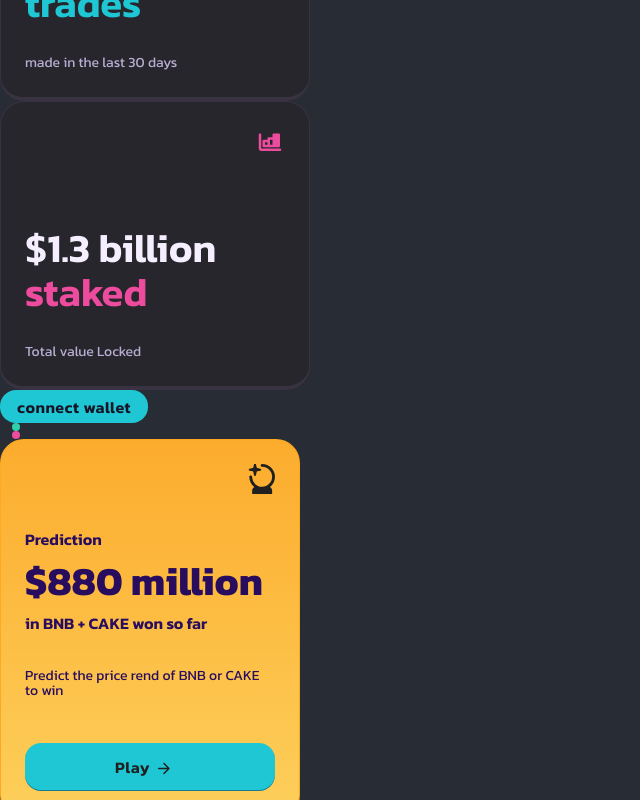
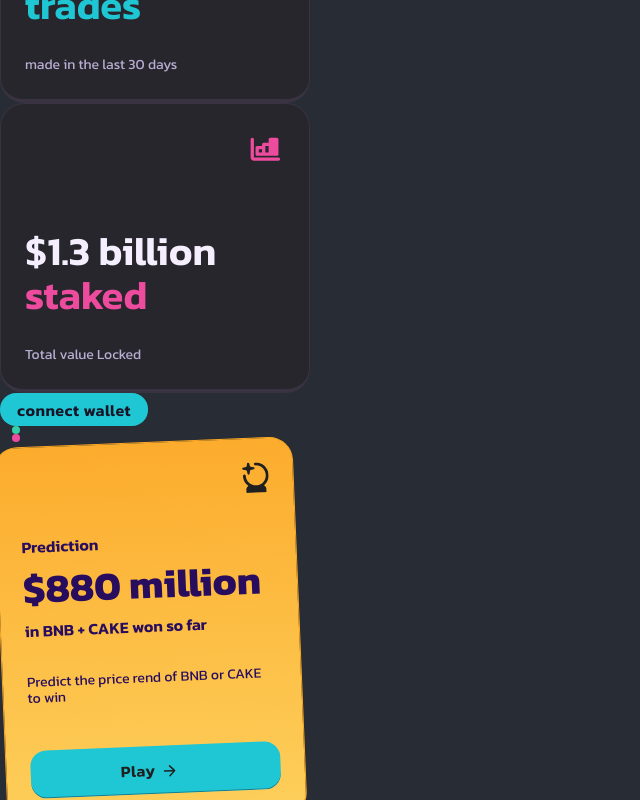
Before and after one commit to Develhope-e3/pancake-swap, a React (Create React App) app: page /dev in a window 1280 px wide. Shown: the part 900-1700 px from the top of the page, without its empty margins (0-640 px from the left). Built offline with nearby package versions, Linux system fonts and the light colour scheme; the HTML template or start-up script is replaced by a standard one.

Commit message:
refactor: cards

```diff
--- /dev/null
+++ b/src/assets/iconos/BreakPoints.jsx
@@ -0,0 +1,25 @@
+import React from 'react'
+
+/**
+ * @param {string} color - color asignado al icono
+ * @param {JSX.Element} svg - SVG element o React-Icon
+ *
+ * @returns Estructura HTML
+ */
+
+const BreakPoints = (color) => {
+  return (
+    <svg
+      viewBox="0 0 24 24"
+      fill={"var(--color-primary)"}
+      width="36px"
+      xmlns="http://www.w3.org/2000/svg"
+      className="sc-bcPKhP bIlHZF">
+      <path d="M21.2628 15.8306C21.5556 16.1235 21.5556 16.5983 21.2628 16.8912L18.654 19.5H20.3789C20.7931 19.5 21.1289 19.8358 21.1289 20.25C21.1289 20.6642 20.7931 21 20.3789 21L16.8433 21C16.4291 21 16.0933 20.6642 16.0933 20.25V16.7145C16.0933 16.3002 16.4291 15.9645 16.8433 15.9645C17.2575 15.9645 17.5933 16.3002 17.5933 16.7145V18.4393L20.2021 15.8306C20.495 15.5377 20.9699 15.5377 21.2628 15.8306Z"></path>
+      <path d="M2.81293 7.78034C3.10583 8.07323 3.5807 8.07323 3.87359 7.78034L6.48235 5.17158L6.48235 6.89645C6.48235 7.31067 6.81814 7.64645 7.23235 7.64645C7.64656 7.64645 7.98235 7.31067 7.98235 6.89645L7.98235 3.36092C7.98235 3.16201 7.90333 2.97124 7.76268 2.83059C7.62203 2.68994 7.43126 2.61092 7.23235 2.61092L3.69682 2.61092C3.2826 2.61092 2.94682 2.9467 2.94682 3.36092C2.94682 3.77513 3.2826 4.11092 3.69682 4.11092H5.42169L2.81293 6.71968C2.52004 7.01257 2.52004 7.48744 2.81293 7.78034Z"></path>
+      <path d="M8.46203 20.5622C8.66377 20.5827 8.86846 20.5932 9.07561 20.5932C12.3893 20.5932 15.0756 17.9069 15.0756 14.5932C18.3893 14.5932 21.0756 11.9069 21.0756 8.59315C21.0756 5.69362 19.0189 3.27448 16.2847 2.71504C15.9185 2.64011 15.5402 2.59853 15.153 2.59363C15.1272 2.5933 15.1014 2.59314 15.0755 2.59314C11.7618 2.59314 9.07549 5.27943 9.07549 8.59314C5.76179 8.59314 3.07549 11.2794 3.07549 14.5931C3.07549 17.5962 5.28172 20.0839 8.16175 20.524C8.26107 20.5392 8.36118 20.5519 8.46203 20.5622ZM5.07549 14.5931C5.07549 12.384 6.86636 10.5931 9.07549 10.5931C9.19246 10.5931 9.30806 10.5981 9.42214 10.6079C10.0255 12.3008 11.3678 13.6431 13.0607 14.2465C13.0705 14.3606 13.0755 14.4762 13.0755 14.5931C13.0755 16.8023 11.2846 18.5931 9.07549 18.5931C6.86636 18.5931 5.07549 16.8023 5.07549 14.5931ZM11.0755 8.59314C11.0755 6.384 12.8664 4.59314 15.0755 4.59314C17.2846 4.59314 19.0755 6.384 19.0755 8.59314C19.0755 10.8023 17.2846 12.5931 15.0755 12.5931C12.8664 12.5931 11.0755 10.8023 11.0755 8.59314Z"></path>
+    </svg>
+  );
+}
+
+export default BreakPoints
--- /dev/null
+++ b/src/assets/iconos/ChartBar.jsx
@@ -0,0 +1,17 @@
+import React from 'react'
+
+const ChartBar = () => {
+  return (
+    <svg
+      viewBox="3 0 20 22"
+      fill={"var(--color-failure)"}
+      width="36px"
+      xmlns="http://www.w3.org/2000/svg"
+      className="sc-bcPKhP kDAtXN">
+      <path d="M5 7C5 6.44772 4.55228 6 4 6C3.44772 6 3 6.44772 3 7V18C3 19.1046 3.89543 20 5 20H20C20.5523 20 21 19.5523 21 19C21 18.4477 20.5523 18 20 18H5V7Z"></path>
+      <path d="M19 17H7C6.44772 17 6 16.5523 6 16V12C6 11.4477 6.44772 11 7 11H10V10C10 9.44772 10.4477 9 11 9H14V7C14 6.44772 14.4477 6 15 6H19C19.5523 6 20 6.44772 20 7V16C20 16.5523 19.5523 17 19 17ZM16 8H18V15H16V8ZM12 15H14V11H12V15ZM10 13H8V15H10V13Z"></path>
+    </svg>
+  );
+}
+
+export default ChartBar
--- a/src/componentes/Cards/CardCTA.scss
+++ b/src/componentes/Cards/CardCTA.scss
@@ -26,7 +26,7 @@
 
   font: inherit;
 
-  /* transform: rotate(-2.36deg); */
+  transform: rotate(-2.36deg);
 }
 
 .cta-card-violet {
@@ -57,7 +57,7 @@
 
   font: inherit;
 
-  /* transform: rotate(1.43deg); */
+  transform: rotate(1.43deg);
 }
 
 .cta-card-icon {
@@ -70,7 +70,7 @@
 .cta-card-button {
   display: flex;
   justify-content: center;
-  align-items: end;
+  align-items: flex-end;
   text-align: center;
 
   height: 60px;
--- a/src/componentes/Cards/PrimaryCard.scss
+++ b/src/componentes/Cards/PrimaryCard.scss
@@ -13,6 +13,7 @@
   text-align: start;
 
   width: 310px;
+  height: 290px;
 
   box-sizing: border-box;
 
@@ -34,7 +35,12 @@
   display: flex;
   justify-content: flex-end;
 
-  margin-bottom: 70px;
+  margin-bottom: 60px;
+
+  >svg {
+    width: 36px;
+    height: 36px;
+  }
 }
 
 .primary-card-body {
--- a/src/data/dataPrimaryCard.js
+++ b/src/data/dataPrimaryCard.js
@@ -1,4 +1,6 @@
 import { MdOutlineGroups2 } from "react-icons/md";
+import BreakPoints from "../assets/iconos/BreakPoints";
+import ChartBar from "../assets/iconos/ChartBar";
 
 export const dataPrimaryCard = [
   {
@@ -8,34 +10,13 @@
     body: "in the las 30 days",
   },
   {
-    icon: (
-      <svg
-        viewBox="0 0 24 24"
-        fill={"var(--color-primary)"}
-        width="36px"
-        xmlns="http://www.w3.org/2000/svg"
-        className="sc-bcPKhP bIlHZF">
-        <path d="M21.2628 15.8306C21.5556 16.1235 21.5556 16.5983 21.2628 16.8912L18.654 19.5H20.3789C20.7931 19.5 21.1289 19.8358 21.1289 20.25C21.1289 20.6642 20.7931 21 20.3789 21L16.8433 21C16.4291 21 16.0933 20.6642 16.0933 20.25V16.7145C16.0933 16.3002 16.4291 15.9645 16.8433 15.9645C17.2575 15.9645 17.5933 16.3002 17.5933 16.7145V18.4393L20.2021 15.8306C20.495 15.5377 20.9699 15.5377 21.2628 15.8306Z"></path>
-        <path d="M2.81293 7.78034C3.10583 8.07323 3.5807 8.07323 3.87359 7.78034L6.48235 5.17158L6.48235 6.89645C6.48235 7.31067 6.81814 7.64645 7.23235 7.64645C7.64656 7.64645 7.98235 7.31067 7.98235 6.89645L7.98235 3.36092C7.98235 3.16201 7.90333 2.97124 7.76268 2.83059C7.62203 2.68994 7.43126 2.61092 7.23235 2.61092L3.69682 2.61092C3.2826 2.61092 2.94682 2.9467 2.94682 3.36092C2.94682 3.77513 3.2826 4.11092 3.69682 4.11092H5.42169L2.81293 6.71968C2.52004 7.01257 2.52004 7.48744 2.81293 7.78034Z"></path>
-        <path d="M8.46203 20.5622C8.66377 20.5827 8.86846 20.5932 9.07561 20.5932C12.3893 20.5932 15.0756 17.9069 15.0756 14.5932C18.3893 14.5932 21.0756 11.9069 21.0756 8.59315C21.0756 5.69362 19.0189 3.27448 16.2847 2.71504C15.9185 2.64011 15.5402 2.59853 15.153 2.59363C15.1272 2.5933 15.1014 2.59314 15.0755 2.59314C11.7618 2.59314 9.07549 5.27943 9.07549 8.59314C5.76179 8.59314 3.07549 11.2794 3.07549 14.5931C3.07549 17.5962 5.28172 20.0839 8.16175 20.524C8.26107 20.5392 8.36118 20.5519 8.46203 20.5622ZM5.07549 14.5931C5.07549 12.384 6.86636 10.5931 9.07549 10.5931C9.19246 10.5931 9.30806 10.5981 9.42214 10.6079C10.0255 12.3008 11.3678 13.6431 13.0607 14.2465C13.0705 14.3606 13.0755 14.4762 13.0755 14.5931C13.0755 16.8023 11.2846 18.5931 9.07549 18.5931C6.86636 18.5931 5.07549 16.8023 5.07549 14.5931ZM11.0755 8.59314C11.0755 6.384 12.8664 4.59314 15.0755 4.59314C17.2846 4.59314 19.0755 6.384 19.0755 8.59314C19.0755 10.8023 17.2846 12.5931 15.0755 12.5931C12.8664 12.5931 11.0755 10.8023 11.0755 8.59314Z"></path>
-      </svg>
-    ),
+    icon: <BreakPoints />,
     title: { text: "13 million", color: "" },
     subtitle: { text: "trades", color: "--color-primary" },
     body: "made in the last 30 days",
   },
   {
-    icon: (
-      <svg
-        viewBox="0 0 24 24"
-        fill={"var(--color-failure)"}
-        width="36px"
-        xmlns="http://www.w3.org/2000/svg"
-        className="sc-bcPKhP kDAtXN">
-        <path d="M5 7C5 6.44772 4.55228 6 4 6C3.44772 6 3 6.44772 3 7V18C3 19.1046 3.89543 20 5 20H20C20.5523 20 21 19.5523 21 19C21 18.4477 20.5523 18 20 18H5V7Z"></path>
-        <path d="M19 17H7C6.44772 17 6 16.5523 6 16V12C6 11.4477 6.44772 11 7 11H10V10C10 9.44772 10.4477 9 11 9H14V7C14 6.44772 14.4477 6 15 6H19C19.5523 6 20 6.44772 20 7V16C20 16.5523 19.5523 17 19 17ZM16 8H18V15H16V8ZM12 15H14V11H12V15ZM10 13H8V15H10V13Z"></path>
-      </svg>
-    ),
+    icon: <ChartBar />,
     title: { text: "$1.3 billion", color: "" },
     subtitle: { text: "staked", color: "--color-failure" },
     body: "Total value Locked",
```
